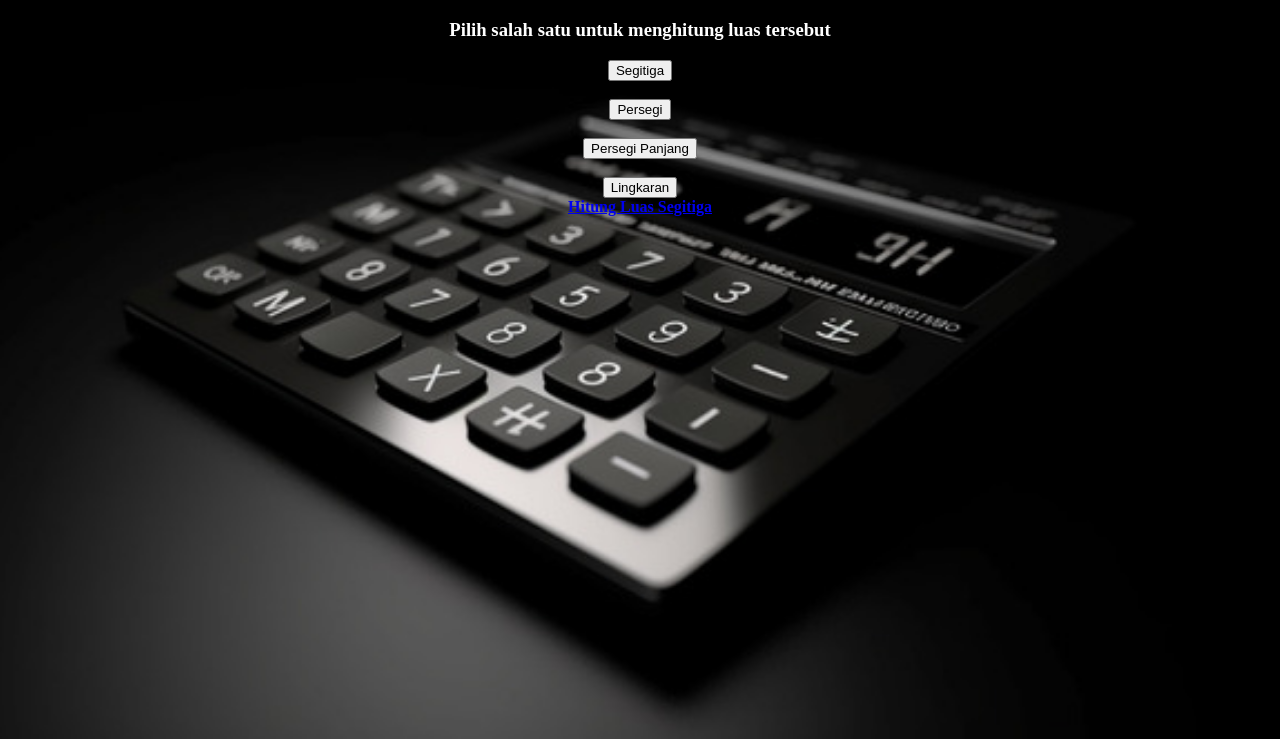
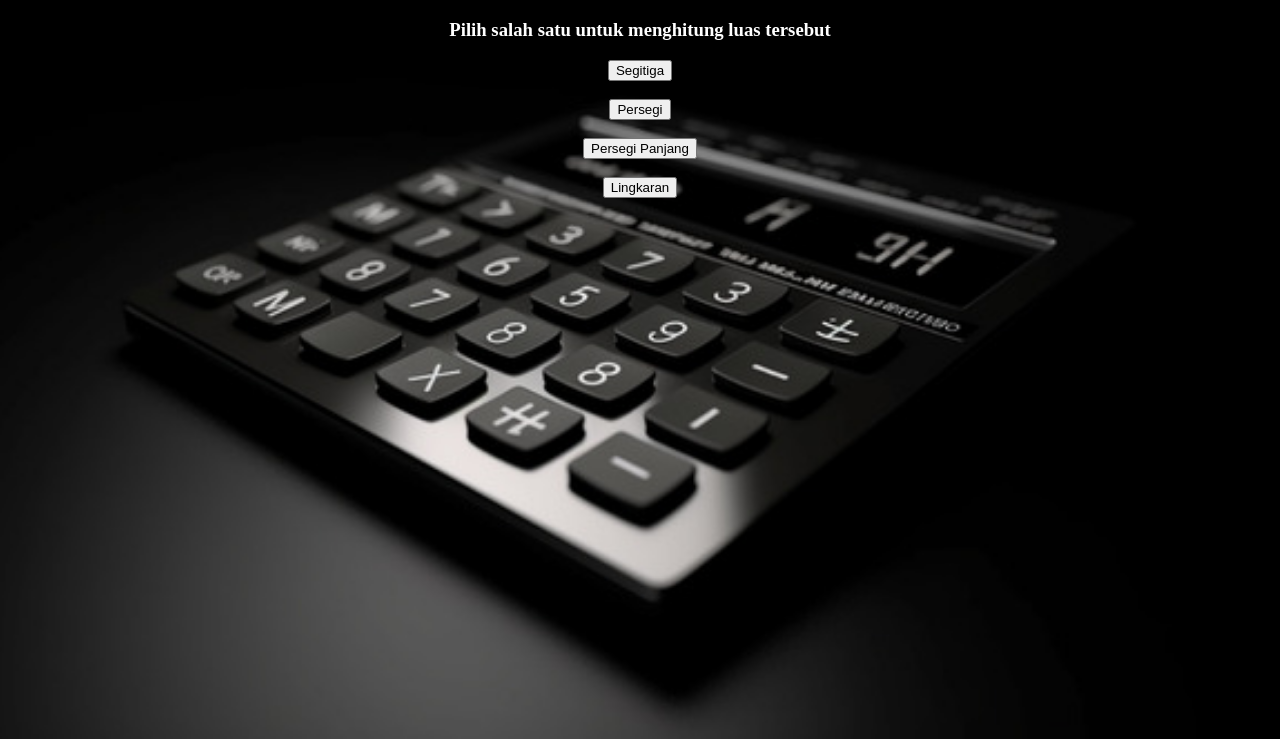
Before and after one commit to RicoAjalah/Coba, a plain HTML site: page index.html in a window 1280 px wide. Shown: the part 61-800 px from the top of the page. Drawn offline with Linux system fonts and the light colour scheme.

Commit message:
Update index.html

```diff
--- a/index.html
+++ b/index.html
@@ -60,8 +60,5 @@ body {
    <form method="post" action="Luas Lingkaran.html">
    <input type="submit" value="Lingkaran">
     </form>
-  <div class="menu-item">
-        <a href="Luas Segitiga.html">Hitung Luas Segitiga</a>
-    </div>
 </body>
 </html>
```
